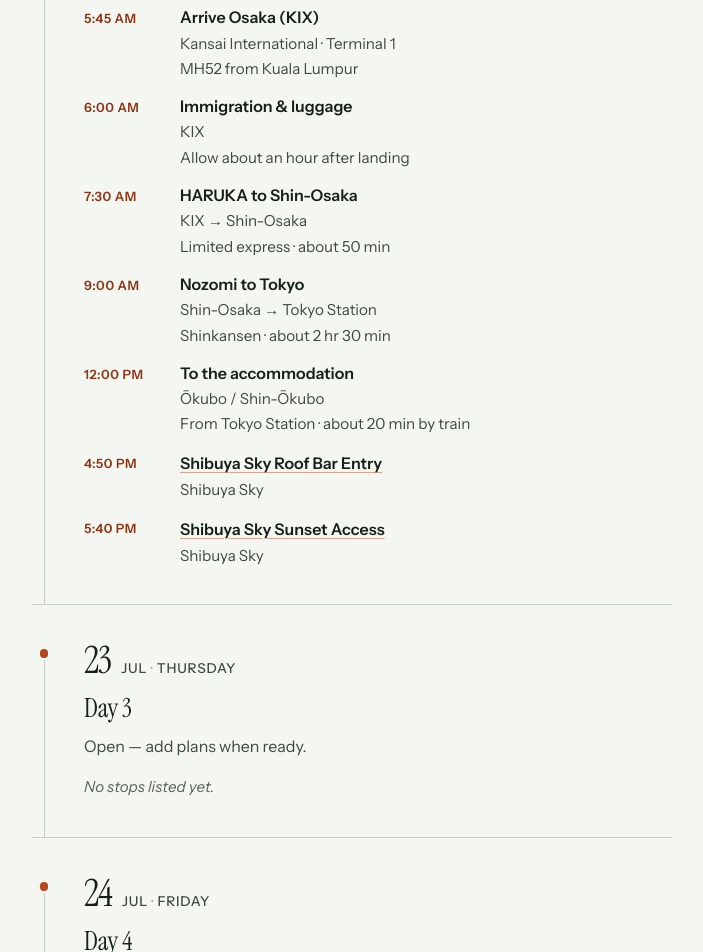
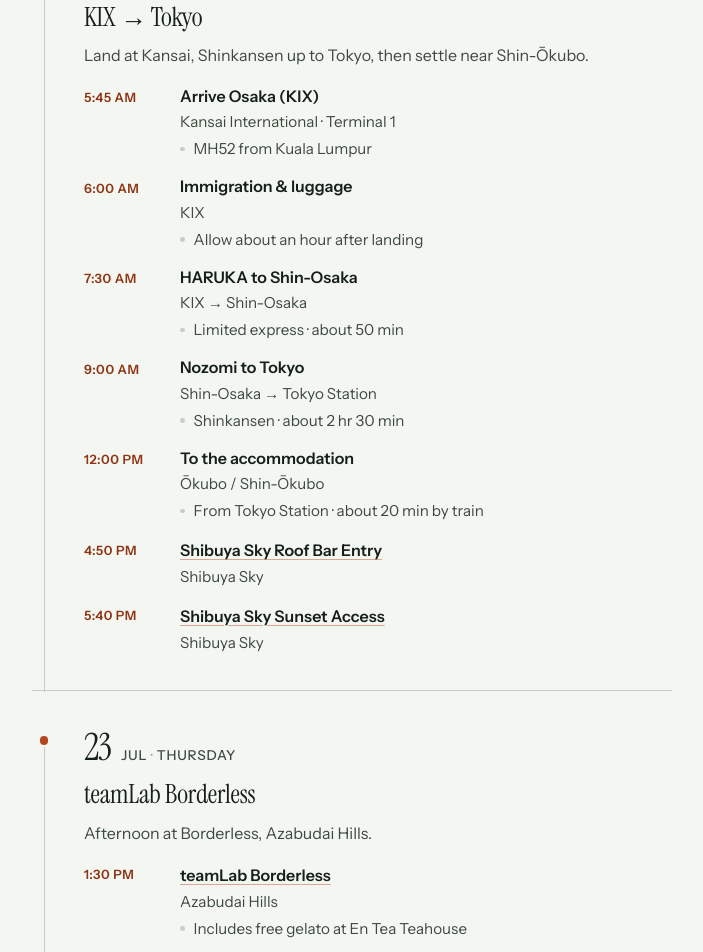
Before and after one commit to kathrynfieg/japan-itinerary-2026, a Vue app: page / in a window 1280 px wide. Shown: the part 1560-2512 px from the top of the page, without its empty margins (288-991 px from the left). Built offline with nearby package versions, Linux system fonts and the light colour scheme.

Commit message:
add booking and update notes type

```diff
--- a/src/components/DaySection.vue
+++ b/src/components/DaySection.vue
@@ -57,7 +57,18 @@ function monthLabel(date: string) {
             </a>
             <p v-else class="day__activity-title">{{ activity.title }}</p>
             <p v-if="activity.place" class="day__place">{{ activity.place }}</p>
-            <p v-if="activity.note" class="day__note">{{ activity.note }}</p>
+            <ul
+              v-if="activity.notes?.length"
+              class="day__notes"
+            >
+              <li
+                v-for="(note, noteIndex) in activity.notes"
+                :key="noteIndex"
+                class="day__note"
+              >
+                {{ note }}
+              </li>
+            </ul>
           </div>
         </li>
       </ul>
--- a/src/data/trip.ts
+++ b/src/data/trip.ts
@@ -7,8 +7,8 @@ export type Activity = {
   title: string
   /** Neighbourhood, station, or venue name if useful */
   place?: string
-  /** Short extra context */
-  note?: string
+  /** Extra bits — seats, inclusions, tips, etc. */
+  notes?: string[]
   /** One URL — Maps, booking, menu, etc. */
   link?: string
 }
@@ -49,13 +49,20 @@ export const days: Day[] = [
         time: '9:50 AM',
         title: 'Adelaide → Kuala Lumpur',
         place: 'Malaysia Airlines MH138',
-        note: 'Arrives 4:00 PM · Seats Kat 5K, Zac 5H, Jess 5G · Ref DURC5W',
+        notes: [
+          'Arrives 4:00 PM',
+          'Seats Kat 5K, Zac 5H, Jess 5G',
+          'Ref DURC5W',
+        ],
       },
       {
         time: '10:25 PM',
         title: 'Kuala Lumpur → Osaka',
         place: 'Malaysia Airlines MH52',
-        note: 'Arrives 5:45 AM next day · Seats Kat 5H, Zac 5G, Jess 5K',
+        notes: [
+          'Arrives 5:45 AM next day',
+          'Seats Kat 5H, Zac 5G, Jess 5K',
+        ],
       },
     ],
   },
@@ -71,31 +78,31 @@ export const days: Day[] = [
         time: '5:45 AM',
         title: 'Arrive Osaka (KIX)',
         place: 'Kansai International · Terminal 1',
-        note: 'MH52 from Kuala Lumpur',
+        notes: ['MH52 from Kuala Lumpur'],
       },
       {
         time: '6:00 AM',
         title: 'Immigration & luggage',
         place: 'KIX',
-        note: 'Allow about an hour after landing',
+        notes: ['Allow about an hour after landing'],
       },
       {
         time: '7:30 AM',
         title: 'HARUKA to Shin-Osaka',
         place: 'KIX → Shin-Osaka',
-        note: 'Limited express · about 50 min',
+        notes: ['Limited express · about 50 min'],
       },
       {
         time: '9:00 AM',
         title: 'Nozomi to Tokyo',
         place: 'Shin-Osaka → Tokyo Station',
-        note: 'Shinkansen · about 2 hr 30 min',
+        notes: ['Shinkansen · about 2 hr 30 min'],
       },
       {
         time: '12:00 PM',
         title: 'To the accommodation',
         place: 'Ōkubo / Shin-Ōkubo',
-        note: 'From Tokyo Station · about 20 min by train',
+        notes: ['From Tokyo Station · about 20 min by train'],
       },
       {
         time: '4:50 PM',
@@ -115,9 +122,17 @@ export const days: Day[] = [
     id: 'jul-23',
     date: '2026-07-23',
     weekday: 'Thursday',
-    title: 'Day 3',
-    summary: 'Open — add plans when ready.',
-    activities: [],
+    title: 'teamLab Borderless',
+    summary: 'Afternoon at Borderless, Azabudai Hills.',
+    activities: [
+      {
+        time: '1:30 PM',
+        title: 'teamLab Borderless',
+        place: 'Azabudai Hills',
+        notes: ['Includes free gelato at En Tea Teahouse'],
+        link: 'https://drive.google.com/drive/folders/1oI5JJRNF8hnhqwVSJO8piNBphGoEIBhT?usp=drive_link',
+      },
+    ],
   },
   {
     id: 'jul-24',
@@ -186,13 +201,20 @@ export const days: Day[] = [
         time: '9:55 AM',
         title: 'Osaka → Kuala Lumpur',
         place: 'Malaysia Airlines MH53',
-        note: 'Arrives 3:45 PM · Seats Kat 5H, Zac 5K, Jess 6K · Ref DURC5W',
+        notes: [
+          'Arrives 3:45 PM',
+          'Seats Kat 5H, Zac 5K, Jess 6K',
+          'Ref DURC5W',
+        ],
       },
       {
         time: '10:25 PM',
         title: 'Kuala Lumpur → Adelaide',
         place: 'Malaysia Airlines MH139',
-        note: 'Arrives 7:00 AM Sat 1 Aug · Seats Kat 7K, Zac 6K, Jess 7H',
+        notes: [
+          'Arrives 7:00 AM Sat 1 Aug',
+          'Seats Kat 7K, Zac 6K, Jess 7H',
+        ],
       },
     ],
   },
--- a/src/style.css
+++ b/src/style.css
@@ -399,6 +399,31 @@ body {
   line-height: 1.45;
 }
 
+.day__notes {
+  list-style: none;
+  margin: 0.35rem 0 0;
+  padding: 0;
+  display: grid;
+  gap: 0.2rem;
+}
+
+.day__notes .day__note {
+  margin: 0;
+  padding-left: 0.85rem;
+  position: relative;
+}
+
+.day__notes .day__note::before {
+  content: '';
+  position: absolute;
+  left: 0;
+  top: 0.55em;
+  width: 0.3rem;
+  height: 0.3rem;
+  border-radius: 50%;
+  background: var(--line);
+}
+
 .day__empty {
   margin: 0;
   font-size: 0.95rem;
```
